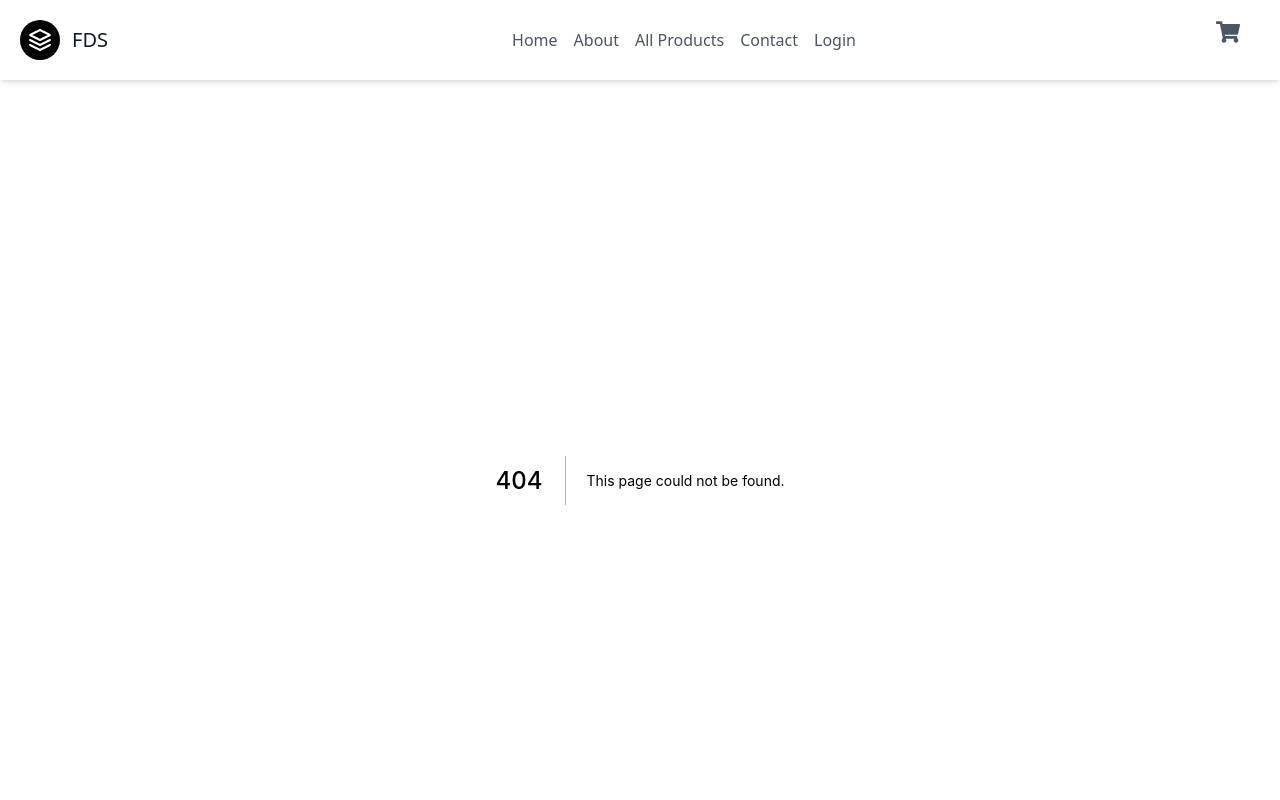
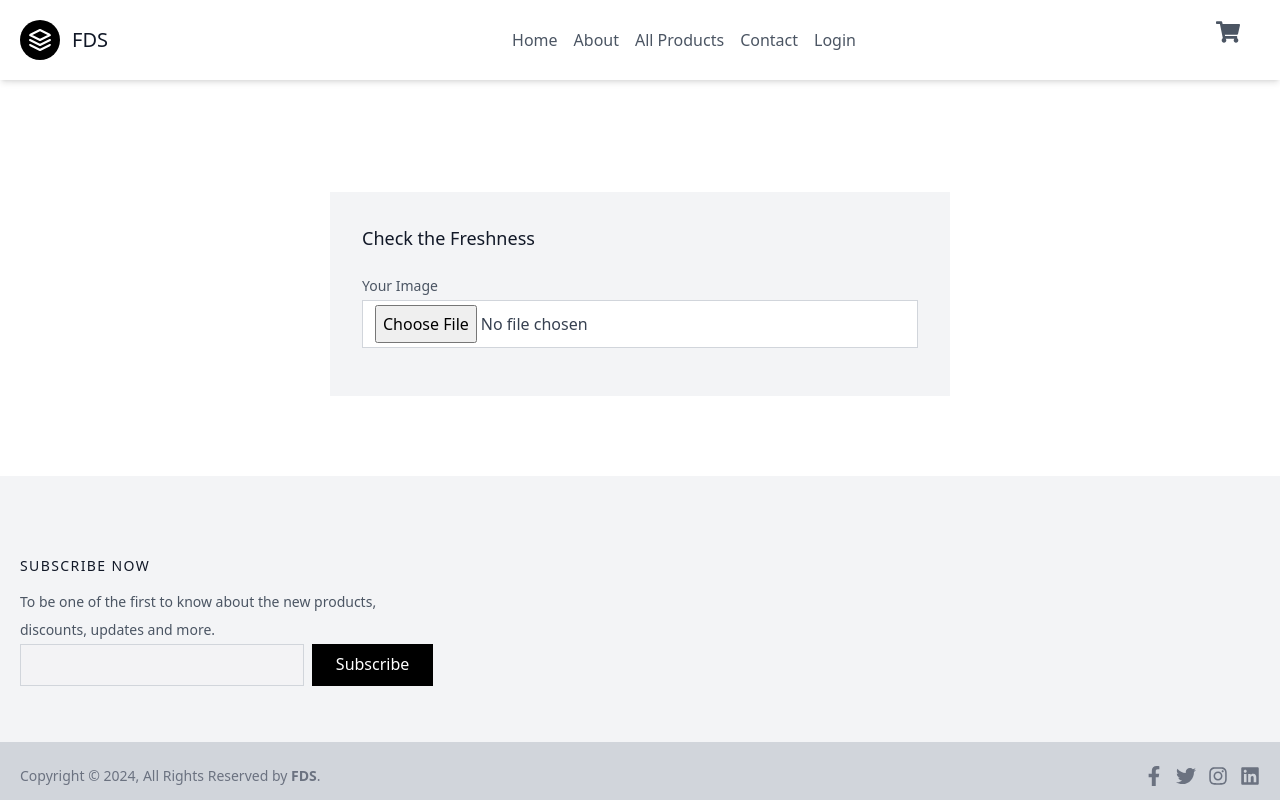
Before and after one commit to rohityadav-24/fruit-detection, a Next.js app: page /check in a window 1280 px wide. Before the commit this address had no page. Shown: the top 800 px of the page. Built offline with nearby package versions, Linux system fonts and the light colour scheme.

Commit message:
FEAT: detection for users

```diff
--- a/pages/admin/products/add.js
+++ b/pages/admin/products/add.js
@@ -37,12 +37,12 @@ const Add = ({ name, user, logout, tst, router, response }) => {
         });
 
         if (response.data.result === false) {
-            setMessage("Apple is not fresh");
+            setMessage("Apple is not fresh.");
             return;
         }
 
         if (response.data.result === "na") {
-            setMessage("Please upload an apple image");
+            setMessage("Please upload an apple image.");
             return;
         }
 
--- /dev/null
+++ b/pages/check.js
@@ -0,0 +1,59 @@
+import React, { useState } from 'react';
+import axios from 'axios';
+
+const Detect = () => {
+    const [message, setMessage] = useState("");
+    const [uploaded, setUploaded] = useState(false);
+
+    const handleImageChange = async (event) => {
+        setMessage("Loading...");
+
+        const data = event.target.files[0];
+
+        const formData = new FormData();
+        formData.append('file', data);
+
+        if (data === undefined) {
+            return;
+        }
+
+        const response = await axios.post(`${process.env.NEXT_PUBLIC_FDAPI_URL}/detect`, formData, {
+            headers: {
+                'Content-Type': 'multipart/form-data',
+            },
+        });
+
+        if (response.data.result === false) {
+            setMessage("Apple is not fresh.");
+            return;
+        }
+
+        if (response.data.result === "na") {
+            setMessage("Please upload an apple image.");
+            return;
+        }
+
+        setUploaded(true);
+        setMessage("Apple is fresh.");
+
+    }
+
+    return (
+        <>
+            <section className="text-gray-600 body-font">
+                <div className="container w-full px-5 pt-28 pb-20 mx-auto flex justify-center items-center">
+                    <form method="POST" className="w-1/2 bg-gray-100 p-8 flex flex-col mt-10 md:mt-0">
+                        <h2 className="text-gray-900 text-lg font-medium title-font mb-5">Check the Freshness</h2>
+                        <div className="relative mb-4">
+                            <label htmlFor="email" className="leading-7 text-sm text-gray-600">Your Image</label>
+                            <input type="file" onChange={handleImageChange} name="file" className="w-full bg-white border border-gray-300 text-base outline-none text-gray-700 py-1 px-3 leading-8" />
+                        </div>
+                        <p className={`${uploaded ? "text-green-600" : "text-red-600"} ${message === "Loading..." && "!text-black"}`}>{message}</p>
+                    </form>
+                </div>
+            </section >
+        </>
+    )
+}
+
+export default Detect
```
